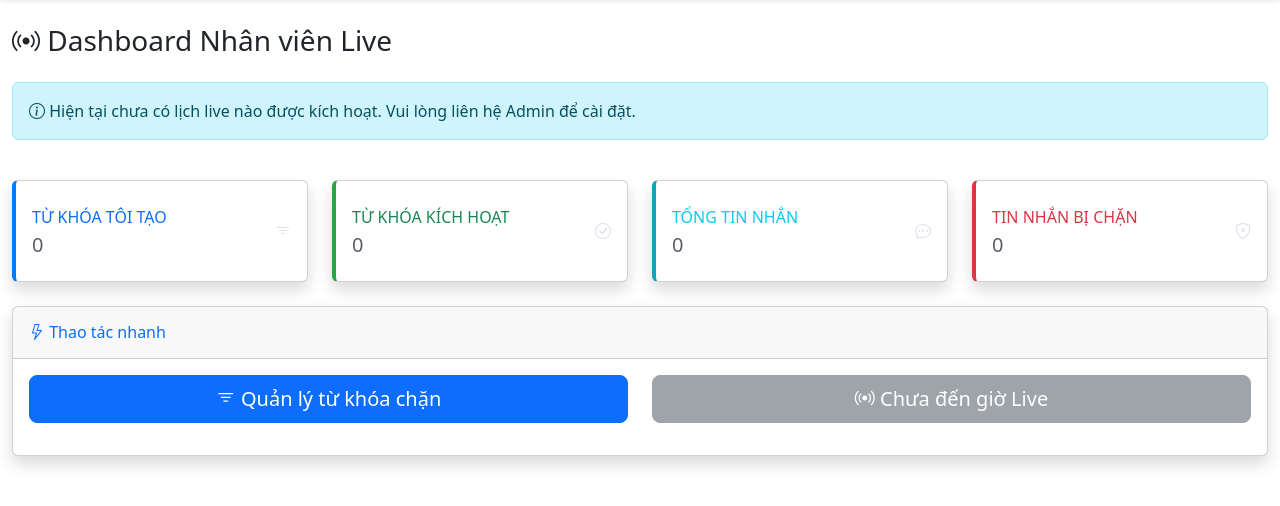
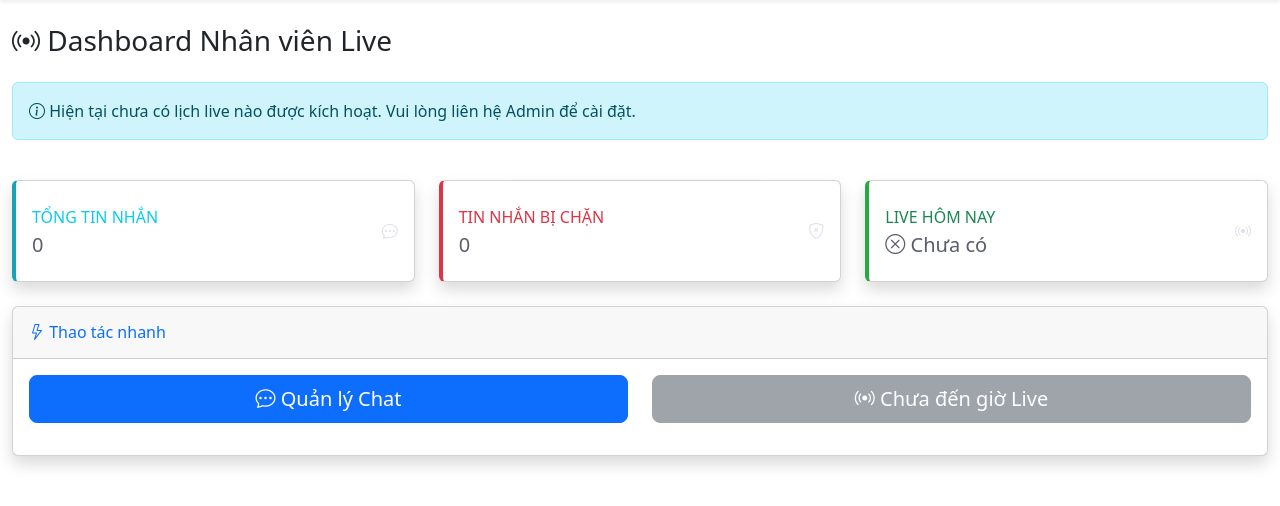
Before and after one commit to Bernie993/source-live, a Laravel app: page /live-staff/dashboard in a window 1280 px wide. Shown: the part 56-562 px from the top of the page. Run offline with Laravel 12, Linux system fonts and the light colour scheme; a user stored in the database is signed in; data comes from the database, SQL or seed files in the repository; data that the repository does not hold is empty; parts of the project's set-up code (start-up, migrations or seed data) failed here and were passed over.

Commit message:
Phân quyền lại, cho nhân viên live xem Quản lý chat và không cho xem Từ khóa chặn

```diff
--- a/app/Http/Controllers/Admin/ChatManagementController.php
+++ b/app/Http/Controllers/Admin/ChatManagementController.php
@@ -15,7 +15,7 @@ class ChatManagementController extends Controller
     public function __construct()
     {
         $this->middleware('auth');
-        $this->middleware('role:Admin');
+        $this->middleware('permission:manage-chat');
     }
 
     /**
--- a/app/Http/Controllers/LiveStaff/DashboardController.php
+++ b/app/Http/Controllers/LiveStaff/DashboardController.php
@@ -20,8 +20,6 @@ class DashboardController extends Controller
     {
         $liveSetting = LiveSetting::where('is_active', true)->first();
         $stats = [
-            'keywords_created' => Keyword::where('created_by', auth()->id())->count(),
-            'active_keywords' => Keyword::where('created_by', auth()->id())->where('is_active', true)->count(),
             'total_chat_messages' => ChatMessage::count(),
             'blocked_messages' => ChatMessage::where('is_blocked', true)->count(),
         ];
--- a/database/seeders/RolePermissionSeeder.php
+++ b/database/seeders/RolePermissionSeeder.php
@@ -46,7 +46,7 @@ class RolePermissionSeeder extends Seeder
         $liveStaffRole = Role::firstOrCreate(['name' => 'Nhân viên Live']);
         $liveStaffRole->syncPermissions([
             'view-live-link',
-            'manage-keywords'
+            'manage-chat'
         ]);
 
         $cskhRole = Role::firstOrCreate(['name' => 'CSKH']);
--- a/resources/views/layouts/admin.blade.php
+++ b/resources/views/layouts/admin.blade.php
@@ -71,9 +71,15 @@
                         @endcan
                         @can('manage-chat')
                         <li class="nav-item">
-                            <a class="nav-link" href="{{ route('admin.chat.index') }}">
-                                <i class="bi bi-chat-dots"></i> Quản lý Chat
-                            </a>
+                            @if(auth()->user()->hasRole('Nhân viên Live'))
+                                <a class="nav-link" href="{{ route('live-staff.chat.index') }}">
+                                    <i class="bi bi-chat-dots"></i> Quản lý Chat
+                                </a>
+                            @else
+                                <a class="nav-link" href="{{ route('admin.chat.index') }}">
+                                    <i class="bi bi-chat-dots"></i> Quản lý Chat
+                                </a>
+                            @endif
                         </li>
                         @endcan
                     </ul>
--- a/resources/views/live-staff/dashboard.blade.php
+++ b/resources/views/live-staff/dashboard.blade.php
@@ -67,43 +67,7 @@
 
 <!-- Statistics Cards -->
 <div class="row">
-    <div class="col-xl-3 col-md-6 mb-4">
-        <div class="card border-left-primary shadow h-100 py-2">
-            <div class="card-body">
-                <div class="row no-gutters align-items-center">
-                    <div class="col mr-2">
-                        <div class="text-xs font-weight-bold text-primary text-uppercase mb-1">
-                            Từ khóa tôi tạo
-                        </div>
-                        <div class="h5 mb-0 font-weight-bold text-gray-800">{{ $stats['keywords_created'] }}</div>
-                    </div>
-                    <div class="col-auto">
-                        <i class="bi bi-filter fa-2x text-gray-300"></i>
-                    </div>
-                </div>
-            </div>
-        </div>
-    </div>
-
-    <div class="col-xl-3 col-md-6 mb-4">
-        <div class="card border-left-success shadow h-100 py-2">
-            <div class="card-body">
-                <div class="row no-gutters align-items-center">
-                    <div class="col mr-2">
-                        <div class="text-xs font-weight-bold text-success text-uppercase mb-1">
-                            Từ khóa kích hoạt
-                        </div>
-                        <div class="h5 mb-0 font-weight-bold text-gray-800">{{ $stats['active_keywords'] }}</div>
-                    </div>
-                    <div class="col-auto">
-                        <i class="bi bi-check-circle fa-2x text-gray-300"></i>
-                    </div>
-                </div>
-            </div>
-        </div>
-    </div>
-
-    <div class="col-xl-3 col-md-6 mb-4">
+    <div class="col-xl-4 col-md-6 mb-4">
         <div class="card border-left-info shadow h-100 py-2">
             <div class="card-body">
                 <div class="row no-gutters align-items-center">
@@ -111,7 +75,7 @@
                         <div class="text-xs font-weight-bold text-info text-uppercase mb-1">
                             Tổng tin nhắn
                         </div>
-                        <div class="h5 mb-0 font-weight-bold text-gray-800">{{ $stats['total_chat_messages'] }}</div>
+                        <div class="h5 mb-0 font-weight-bold text-gray-800">{{ $stats['total_chat_messages'] ?? 0 }}</div>
                     </div>
                     <div class="col-auto">
                         <i class="bi bi-chat-dots fa-2x text-gray-300"></i>
@@ -121,7 +85,7 @@
         </div>
     </div>
 
-    <div class="col-xl-3 col-md-6 mb-4">
+    <div class="col-xl-4 col-md-6 mb-4">
         <div class="card border-left-danger shadow h-100 py-2">
             <div class="card-body">
                 <div class="row no-gutters align-items-center">
@@ -129,10 +93,34 @@
                         <div class="text-xs font-weight-bold text-danger text-uppercase mb-1">
                             Tin nhắn bị chặn
                         </div>
-                        <div class="h5 mb-0 font-weight-bold text-gray-800">{{ $stats['blocked_messages'] }}</div>
+                        <div class="h5 mb-0 font-weight-bold text-gray-800">{{ $stats['blocked_messages'] ?? 0 }}</div>
                     </div>
                     <div class="col-auto">
                         <i class="bi bi-shield-x fa-2x text-gray-300"></i>
+                    </div>
+                </div>
+            </div>
+        </div>
+    </div>
+
+    <div class="col-xl-4 col-md-6 mb-4">
+        <div class="card border-left-success shadow h-100 py-2">
+            <div class="card-body">
+                <div class="row no-gutters align-items-center">
+                    <div class="col mr-2">
+                        <div class="text-xs font-weight-bold text-success text-uppercase mb-1">
+                            Live hôm nay
+                        </div>
+                        <div class="h5 mb-0 font-weight-bold text-gray-800">
+                            @if($liveSetting)
+                                <i class="bi bi-check-circle"></i> Đã cài đặt
+                            @else
+                                <i class="bi bi-x-circle"></i> Chưa có
+                            @endif
+                        </div>
+                    </div>
+                    <div class="col-auto">
+                        <i class="bi bi-broadcast fa-2x text-gray-300"></i>
                     </div>
                 </div>
             </div>
@@ -152,8 +140,8 @@
             <div class="card-body">
                 <div class="row">
                     <div class="col-md-6 mb-3">
-                        <a href="{{ route('live-staff.keywords.index') }}" class="btn btn-primary btn-lg w-100">
-                            <i class="bi bi-filter"></i> Quản lý từ khóa chặn
+                        <a href="{{ route('live-staff.chat.index') }}" class="btn btn-primary btn-lg w-100">
+                            <i class="bi bi-chat-dots"></i> Quản lý Chat
                         </a>
                     </div>
                     <div class="col-md-6 mb-3">
--- a/routes/web.php
+++ b/routes/web.php
@@ -57,9 +57,14 @@ Route::middleware(['auth', 'role:Admin'])->prefix('admin')->name('admin.')->grou
 // Live Staff routes
 Route::middleware(['auth', 'role:Nhân viên Live'])->prefix('live-staff')->name('live-staff.')->group(function () {
     Route::get('/dashboard', [LiveStaffDashboardController::class, 'index'])->name('dashboard');
-    Route::resource('keywords', KeywordController::class)->only(['index', 'store', 'update', 'destroy']);
-    Route::post('keywords/{keyword}/toggle', [KeywordController::class, 'toggle'])->name('keywords.toggle');
-    Route::post('keywords/test', [KeywordController::class, 'test'])->name('keywords.test');
+
+    // Chat management routes for Live Staff (reuse Admin ChatManagementController)
+    Route::get('chat', [ChatManagementController::class, 'index'])->name('chat.index');
+    Route::get('chat/{message}', [ChatManagementController::class, 'show'])->name('chat.show');
+    Route::delete('chat/{message}', [ChatManagementController::class, 'destroy'])->name('chat.destroy');
+    Route::get('chat-stats', [ChatManagementController::class, 'stats'])->name('chat.stats');
+    Route::get('chat-export', [ChatManagementController::class, 'export'])->name('chat.export');
+    Route::post('chat/{message}/toggle-block', [ChatManagementController::class, 'toggleBlock'])->name('chat.toggle-block');
 });
 
 // CSKH routes
```
Also changed, not shown: database/migrations/2025_10_14_000004_update_live_staff_permissions.php (added).
